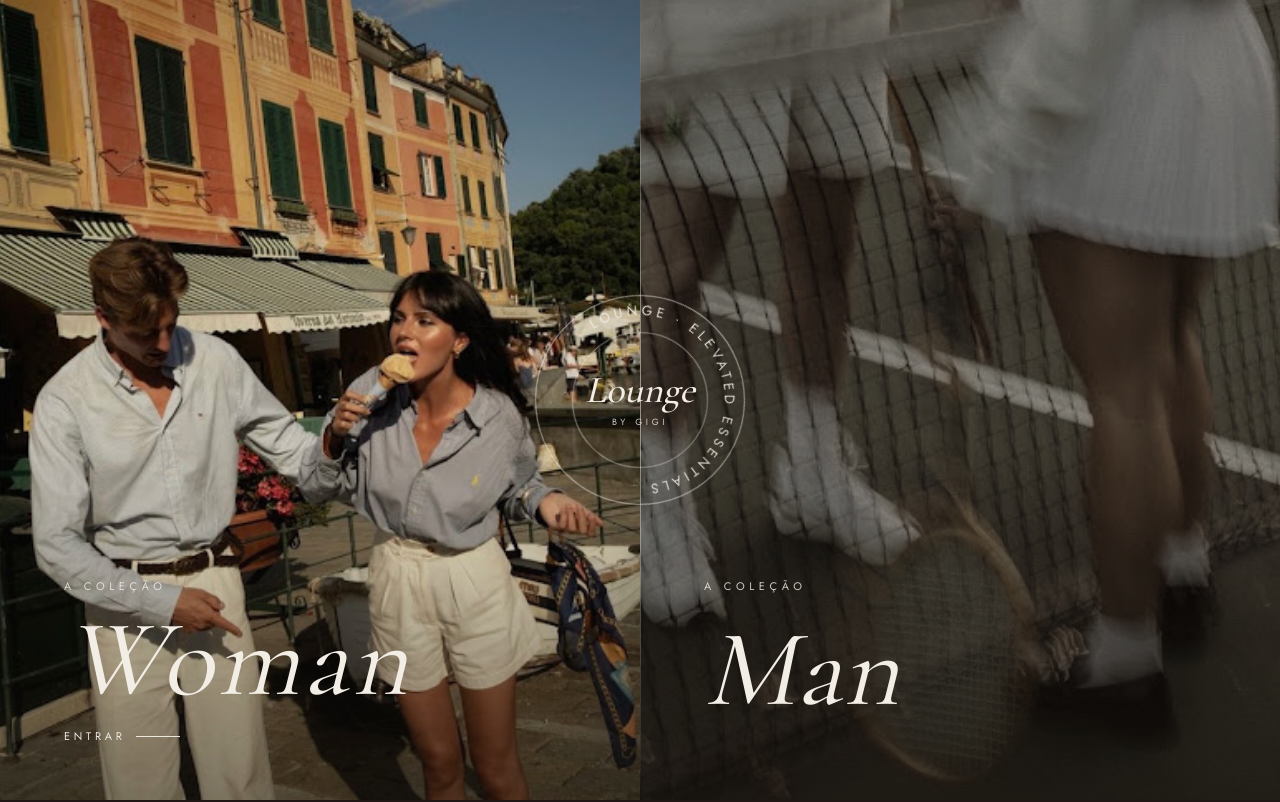
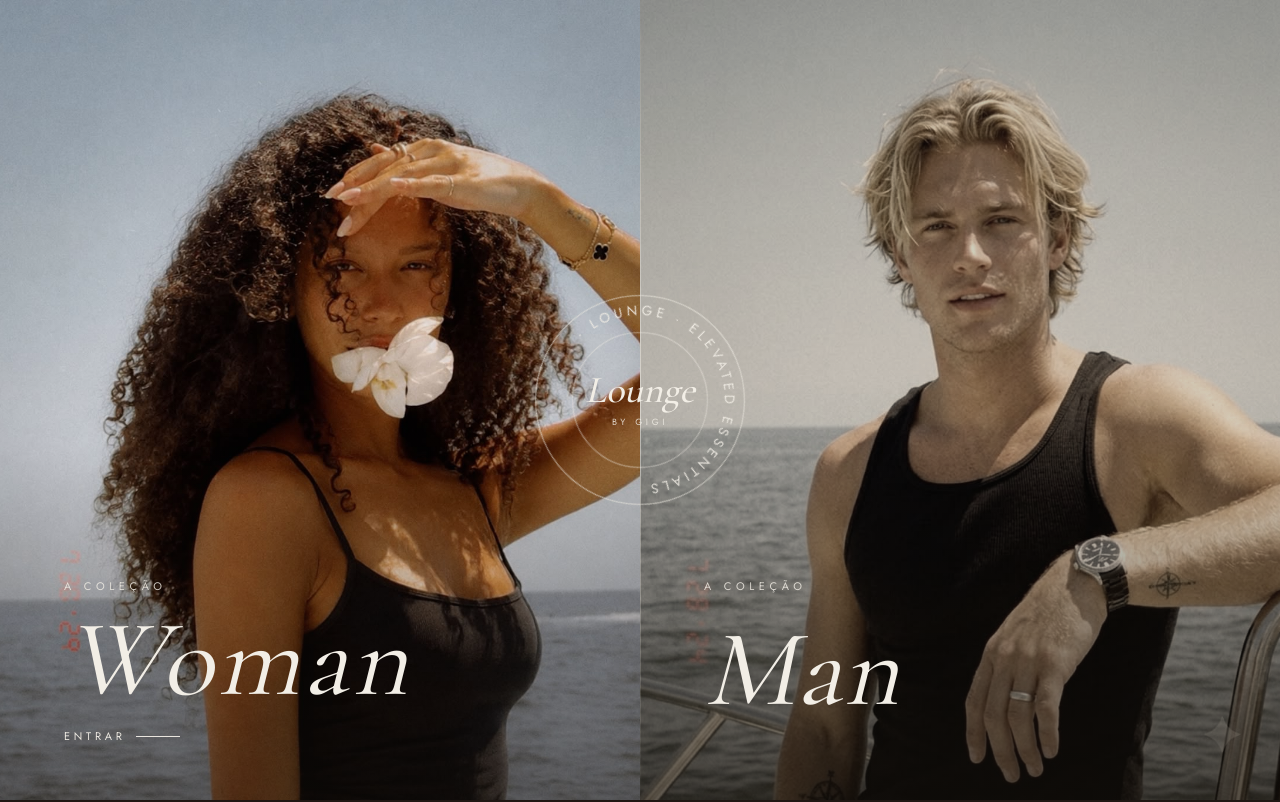
Before and after one commit to dianaalves397/loungebygigi_, a Next.js app: page / in a window 1280 px wide. Shown: the top 802 px of the page. Built offline with nearby package versions, Linux system fonts and the light colour scheme; no server answers.

Commit message:
Troca as fotos da página inicial (Woman/Man)
Renomeia public/woman1.jfif e man1.jfif (JPEG válido, só com extensão
diferente) para .jpg e liga-as como imagem por defeito das secções
Woman/Man da homepage, substituindo os placeholders anteriores.

```diff
--- a/app/page.tsx
+++ b/app/page.tsx
@@ -13,8 +13,8 @@ export default async function Home() {
   return (
     <main>
       <LandingHero
-        womanImage={landing.womanImage || "/image_casal_gelado.jpg"}
-        manImage={landing.manImage || "/image_tenis.jpg"}
+        womanImage={landing.womanImage || "/woman1.jpg"}
+        manImage={landing.manImage || "/man1.jpg"}
         womanLabel={landing.womanLabel || "Woman"}
         manLabel={landing.manLabel || "Man"}
         brandName={settings.brand?.name || "Lounge by Gigi"}
```
Also changed, not shown: public/man1.jpg (renamed from public/man1.jfif), public/woman1.jpg (renamed from public/woman1.jfif).
